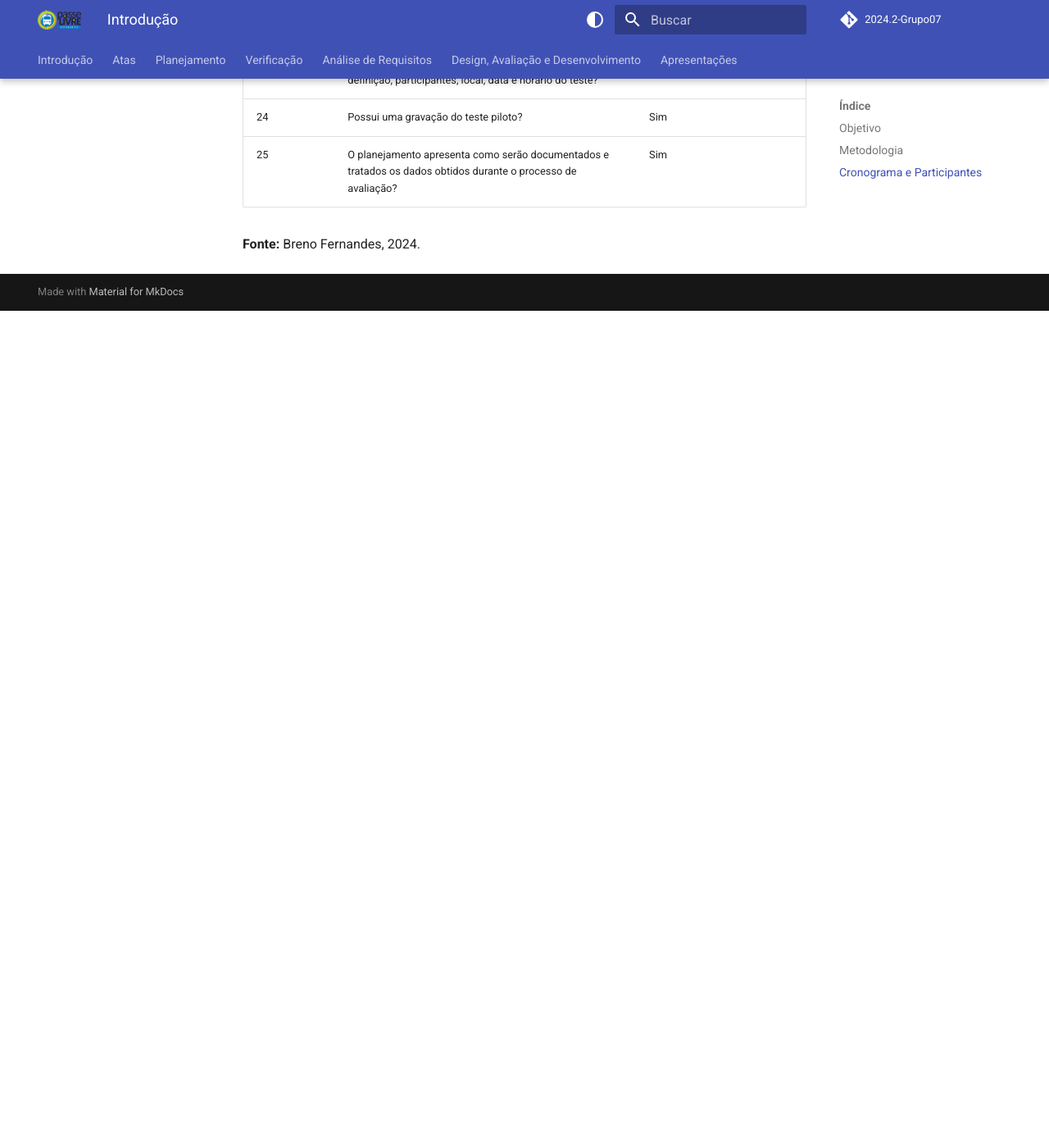
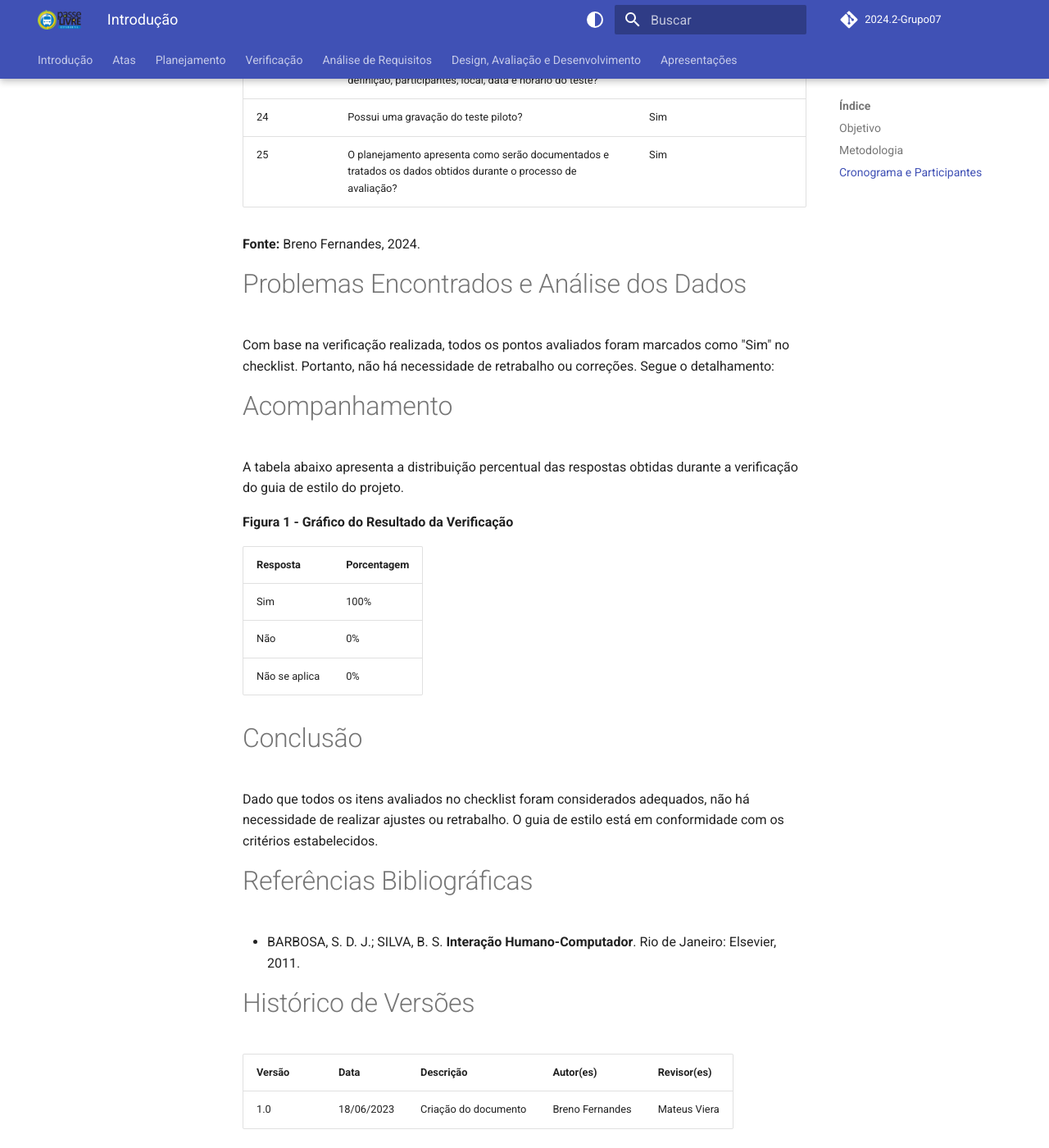
Before and after one commit to Interacao-Humano-Computador/2024.2-PasseLivreEstudantil, an MkDocs documentation site: the page built from docs/verificacoes/grupo07/entrega04/planejamentoAvaliacaoAnaliseTarefas.md, in a window 1280 px wide and 1400 px high, scrolled down 2445 px. Shown: the whole window at 82% size. Built offline with MkDocs 1.6.1 and Material for MkDocs 9.7.7, drawn with Linux system fonts in a browser that asks for light colours; comment, search, counter and statistics services are not loaded; old or Windows-style settings are respelled for this version of MkDocs; the version menu is left out; before the commit the page ends 2824 px from its top, so only the background shows below that.

Commit message:
Adiciona o restante da página de planejamento, avaliação e análise de tarefas

```diff
--- a/docs/verificacoes/grupo07/entrega04/planejamentoAvaliacaoAnaliseTarefas.md
+++ b/docs/verificacoes/grupo07/entrega04/planejamentoAvaliacaoAnaliseTarefas.md
@@ -55,3 +55,33 @@ A **Tabela 1** apresenta a checklist com os dados obtidos a partir da verificaç
 | 25     | O planejamento apresenta como serão documentados e tratados os dados obtidos durante o processo de avaliação?      | Sim          | |
 
 **Fonte:** Breno Fernandes, 2024.
+
+# Problemas Encontrados e Análise dos Dados
+
+Com base na verificação realizada, todos os pontos avaliados foram marcados como "Sim" no checklist. Portanto, não há necessidade de retrabalho ou correções. Segue o detalhamento:
+
+# Acompanhamento
+
+A tabela abaixo apresenta a distribuição percentual das respostas obtidas durante a verificação do guia de estilo do projeto.
+
+**Figura 1 - Gráfico do Resultado da Verificação**
+
+| Resposta       | Porcentagem |
+|----------------|-------------|
+| Sim            | 100%        |
+| Não            | 0%          |
+| Não se aplica  | 0%          |
+
+# Conclusão
+
+Dado que todos os itens avaliados no checklist foram considerados adequados, não há necessidade de realizar ajustes ou retrabalho. O guia de estilo está em conformidade com os critérios estabelecidos.
+
+# Referências Bibliográficas
+
+- BARBOSA, S. D. J.; SILVA, B. S. **Interação Humano-Computador**. Rio de Janeiro: Elsevier, 2011.
+
+# Histórico de Versões
+
+| Versão | Data       | Descrição                | Autor(es)         | Revisor(es)       |
+|--------|------------|--------------------------|-------------------|-------------------|
+| 1.0    | 18/06/2023 | Criação do documento     | Breno Fernandes   | Mateus Viera     |
```
